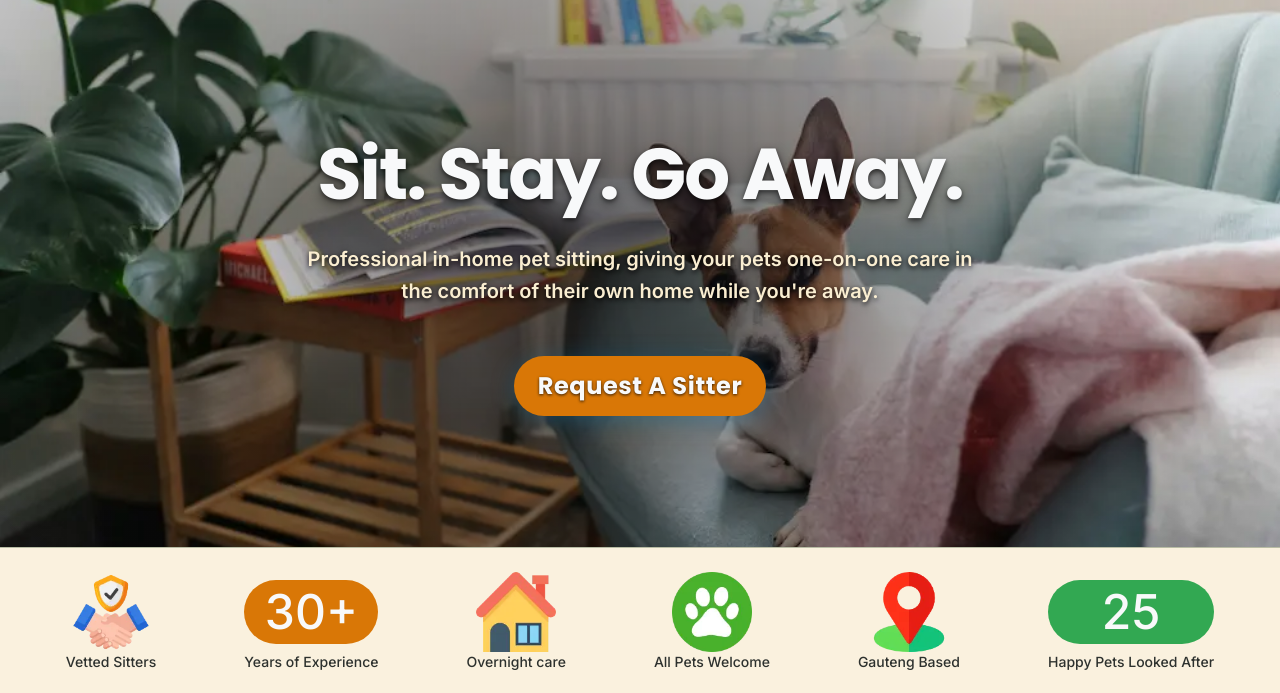
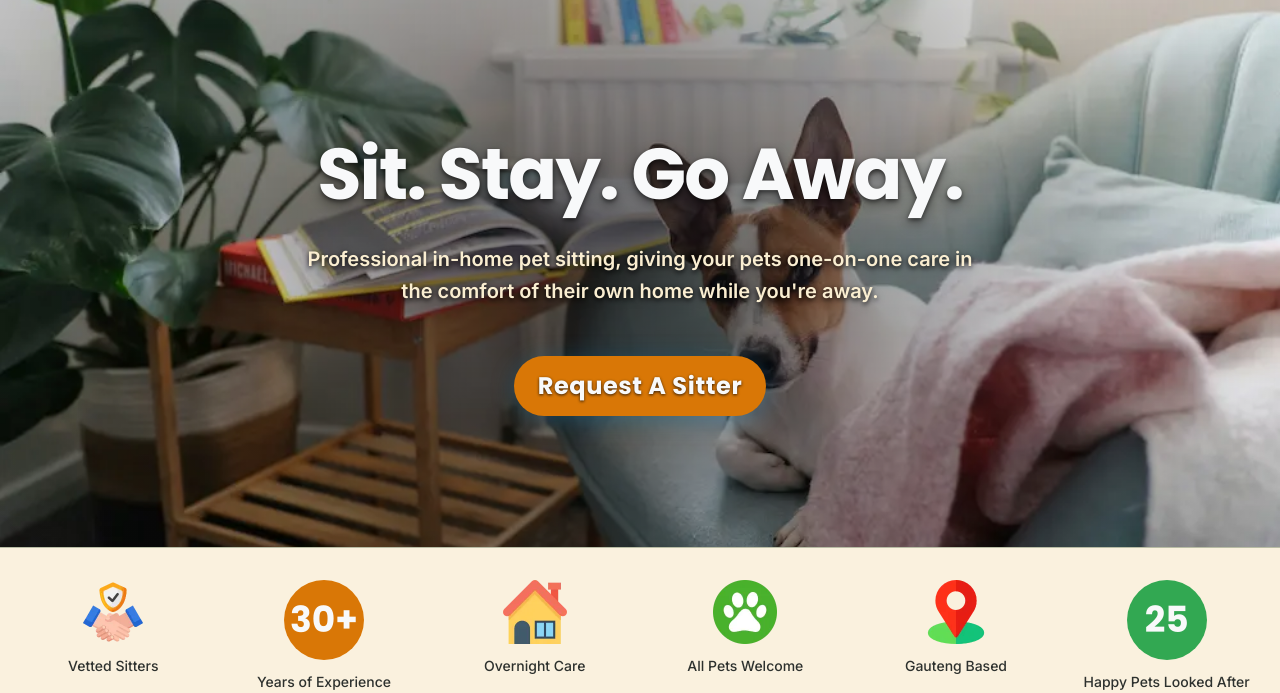
Before and after one commit to AEssa786/SittersOnCall, a website built with Vite: page index.html in a window 1280 px wide. Shown: the part 107-800 px from the top of the page. Built offline with nearby package versions, Linux system fonts and the light colour scheme.

Commit message:
Updated Trust bar

```diff
--- a/about.html
+++ b/about.html
@@ -444,7 +444,7 @@
             </div>
 
             <div class="relative w-full max-w-md mx-auto aspect-square bg-emerald-950/5 border border-emerald-900/10 rounded-2xl flex flex-col items-center justify-center p-2 overflow-hidden shadow-sm">
-            <img src="./public//assets/a_professional_minimalist_map_graphic_of_the_gauteng_province_south_africa_on_a.png" class="">
+            <img src=".//assets/a_professional_minimalist_map_graphic_of_the_gauteng_province_south_africa_on_a.png" class="">
         </div>
     </div>
 </section>
--- a/gallery.html
+++ b/gallery.html
@@ -488,7 +488,7 @@
             We'd Love to Meet You and Your Pets
         </h2>
 
-         <img src="./public/assets/2DogsOnLap.webp">
+         <img src="./assets/2DogsOnLap.webp">
 
         <p class="font-body text-text text-lg mt-6 leading-relaxed max-w-2xl mx-auto">
             Every great pet-sitting relationship starts with getting to know one another.
--- a/index.html
+++ b/index.html
@@ -170,35 +170,81 @@
     </header>
 
     <!-- Trust Bar Section -->
-    <section class="border-y border-primary/30 py-6 bg-off-white/30 items-center w-full text-center">
-        <div class="mx-auto flex flex-row w-fit md:w-fit gap-2">
-          <div class="md:mr-20">
-            <img src="/assets/trust.webp" loading="lazy" alt="Icon Showing trusted sitters, indicating the service can be trusted" class=" h-10 mx-auto md:h-20 w-auto">
-            <p class="text-sm">Vetted Sitters</p>
-          </div>
-          <div class="md:mr-20 mt-2">
-            <h3 class="text-5xl mb-2 text-off-white rounded-full py-2 bg-accent">30+</h3>
-            <p class="text-sm">Years of Experience</p>
-          </div>
-          <div class="md:mr-20">
-            <img src="/assets/house.webp" loading="lazy" alt="Icon Showing a house, representing In-Home Pet Sitting" class="h-10 mx-auto md:h-20 w-auto">
-            <p class="text-sm">Overnight care</p>
-          </div>
-          <div class="md:mr-20">
-            <img src="/assets/dog.webp" loading="lazy" alt="Icon of a dog, showing pet sitting is available for all pets" class="h-10 mx-auto md:h-20 w-auto">
-            <p class="text-sm">All Pets Welcome</p>
-          </div>
-          <div class="md:mr-20">
-            <img src="/assets/location.webp" loading="lazy" alt="Location Icon showing the service is based in Gauteng" class="h-10 mx-auto md:h-20 w-auto">
-            <p class="text-sm">Gauteng Based</p>
-          </div>
-          <div class="mt-2">
-            <h3 class="text-5xl mb-2 text-off-white rounded-full py-2 bg-[#32a852]">25</h3>
-            <p class="text-sm">Happy Pets Looked After</p>
-          </div>
+    <section class="border-y border-primary/30 bg-off-white/30 py-8">
+    <div class="max-w-7xl mx-auto px-6">
+
+        <div class="grid grid-cols-2 md:grid-cols-3 lg:grid-cols-6 gap-8 text-center">
+
+            <!-- Item -->
+            <div class="flex flex-col items-center">
+                <img src="/assets/trust.webp"
+                     alt="Trusted Sitters"
+                     class="h-12 md:h-16 w-auto">
+
+                <p class="mt-3 text-sm font-medium text-text">
+                    Vetted Sitters
+                </p>
+            </div>
+
+            <!-- Item -->
+            <div class="flex flex-col items-center">
+                <div class="w-16 h-16 md:w-20 md:h-20 rounded-full bg-accent text-off-white flex items-center justify-center font-heading font-bold text-2xl md:text-4xl">
+                    30+
+                </div>
+
+                <p class="mt-3 text-sm font-medium text-text">
+                    Years of Experience
+                </p>
+            </div>
+
+            <!-- Item -->
+            <div class="flex flex-col items-center">
+                <img src="/assets/house.webp"
+                     alt="Overnight Care"
+                     class="h-12 md:h-16 w-auto">
+
+                <p class="mt-3 text-sm font-medium text-text">
+                    Overnight Care
+                </p>
+            </div>
+
+            <!-- Item -->
+            <div class="flex flex-col items-center">
+                <img src="/assets/dog.webp"
+                     alt="All Pets Welcome"
+                     class="h-12 md:h-16 w-auto">
+
+                <p class="mt-3 text-sm font-medium text-text">
+                    All Pets Welcome
+                </p>
+            </div>
+
+            <!-- Item -->
+            <div class="flex flex-col items-center">
+                <img src="/assets/location.webp"
+                     alt="Gauteng Based"
+                     class="h-12 md:h-16 w-auto">
+
+                <p class="mt-3 text-sm font-medium text-text">
+                    Gauteng Based
+                </p>
+            </div>
+
+            <!-- Item -->
+            <div class="flex flex-col items-center">
+                <div class="w-16 h-16 md:w-20 md:h-20 rounded-full bg-[#32a852] text-off-white flex items-center justify-center font-heading font-bold text-2xl md:text-4xl">
+                    25
+                </div>
+
+                <p class="mt-3 text-sm font-medium text-text">
+                    Happy Pets Looked After
+                </p>
+            </div>
+
         </div>
 
-    </section>
+    </div>
+</section>
 
    <!-- Why Families Trust Us -->
 <section class="w-full py-20 px-6 md:px-16 lg:px-24">
@@ -209,7 +255,7 @@
             <!-- Image -->
             <div class="relative">
                 <img
-                    src="./public/assets/WhiteBird.webp"
+                    src="./assets/WhiteBird.webp"
                     alt="Trusted in-home pet sitting"
                     class="rounded-3xl w-full h-150 object-cover shadow-lg">
 
```
